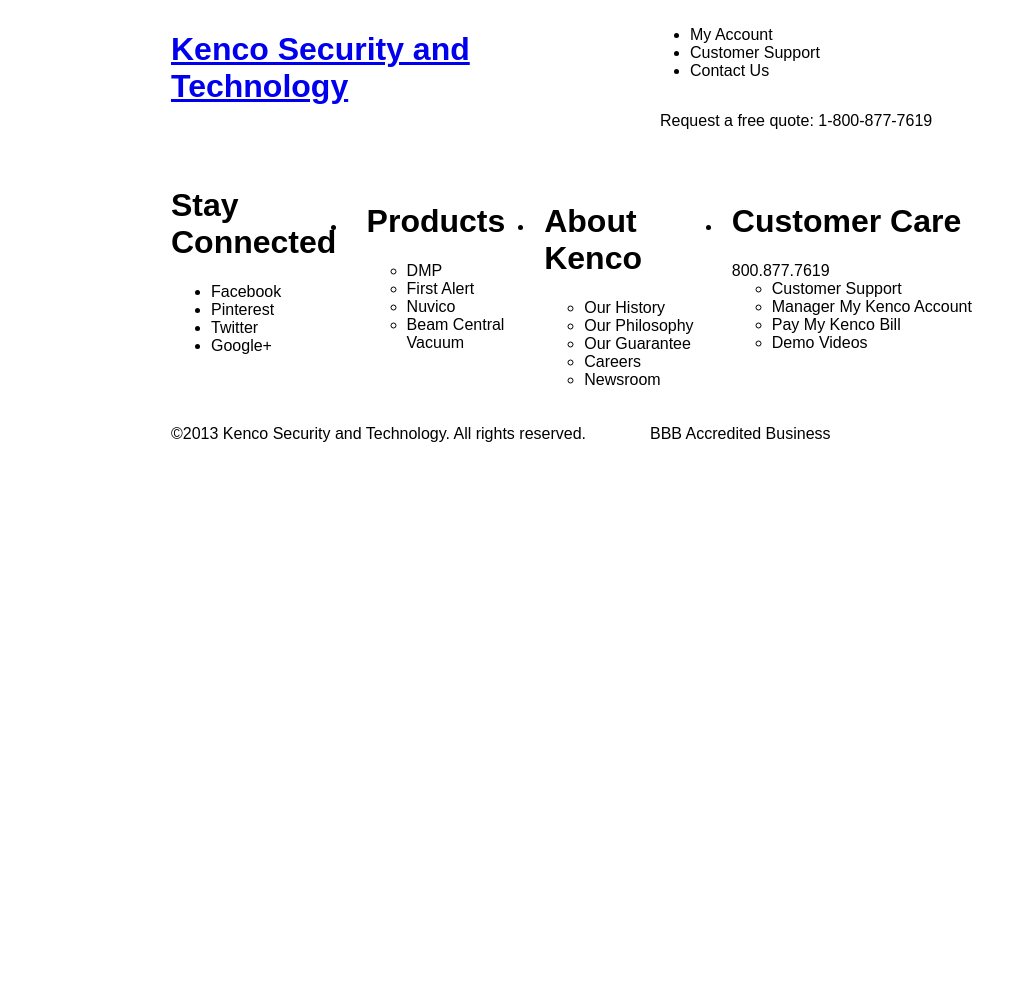
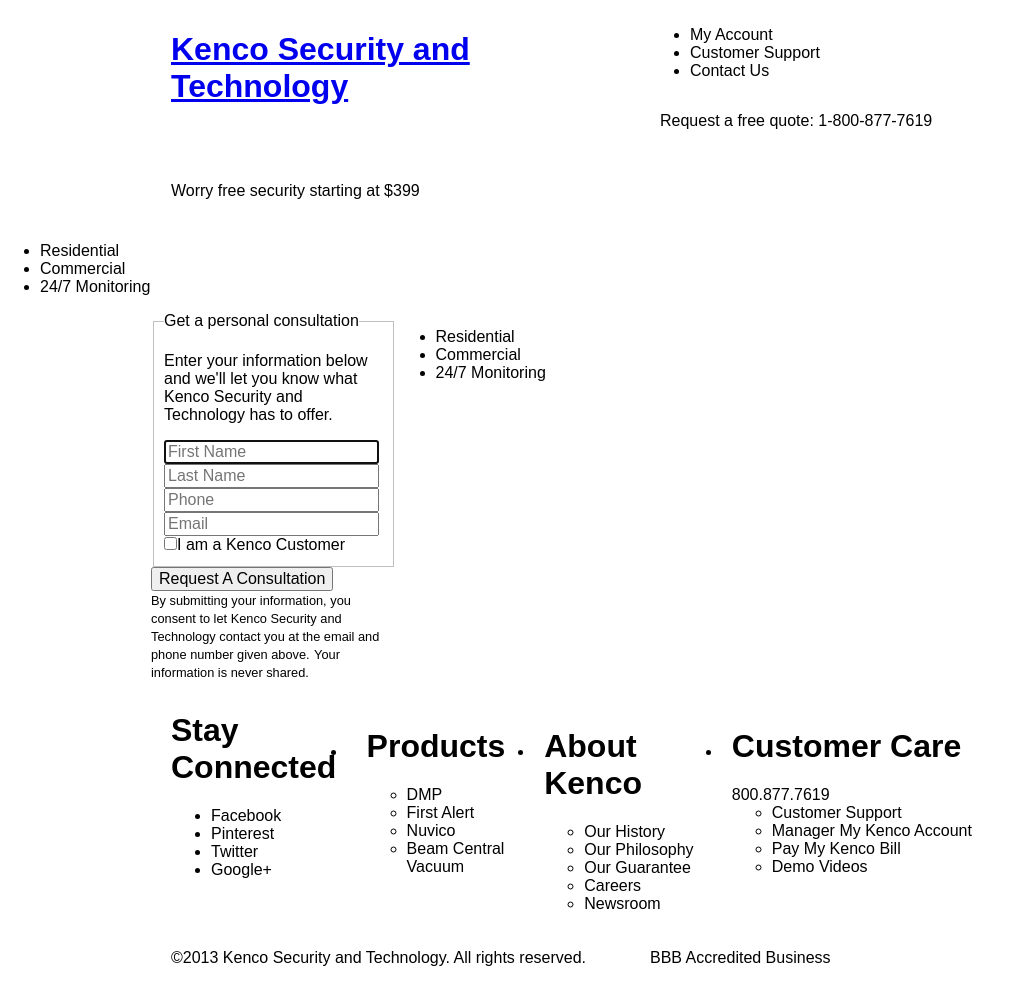
Before and after one commit to Kenco-Enterprises-Inc/kenco-enterprises-inc.github.io, a Jekyll site: the page built from index.html, in a window 1280 px wide. Shown: the whole page, without its empty margins (0-1011 px from the left). Built offline with Jekyll 4.4.1, drawn with Linux system fonts in a browser that asks for light colours; before the commit the page ends 900 px from its top, so only the background shows below that.

Commit message:
Basic blocking and content
Put in the basic content that should be on the homepage.
Blocked out content as I think it will work.

```diff
--- /dev/null
+++ b/_includes/categories-nav-items.html
@@ -0,0 +1,3 @@
+<li>Residential</li>
+<li>Commercial</li>
+<li>24/7 Monitoring</li>
--- /dev/null
+++ b/_includes/consultation.html
@@ -0,0 +1,14 @@
+<form id="consultation">
+  <fieldset>
+    <legend>Get a personal consultation</legend>
+    <p>Enter your information below and we'll let you know what Kenco Security and Technology has to offer.</p>
+    <input name="first-name" placeholder="First Name" autofocus>
+    <input name="last-name" placeholder="Last Name">
+    <input type="tel" name="phone" placeholder="Phone">
+    <input type="email" name="email" placeholder="Email">
+    <input type="checkbox" name="customer" value="I am a Kenco Customer."><label for="customer">I am a Kenco Customer</label>
+  </fieldset>
+  <input type="submit" value="Request A Consultation">
+</form>
+<small>By submitting your information, you consent to let Kenco Security and Technology contact you at the email and phone number given above.</small>
+<small class="privacy-notice">Your information is never shared.</small>
--- a/index.html
+++ b/index.html
@@ -2,3 +2,27 @@
 layout: default
 title: Kenco Security and Technology &bull; Montana and Wyoming's most chosen alarm company since 1973
 ---
+<section class="call-to-action">
+  <div class="grid">
+    <div class="unit  w-1-1  center-on-mobiles">
+      <p>Worry free security starting at $399</p>
+    </div>
+  </div>
+</section>
+<nav class="categories-nav">
+  <ul>
+    {% include categories-nav-items.html %}
+  </ul>
+</nav>
+<section class="engagement">
+  <div class="grid  no-gutters">
+    <div class="unit  w-1-4">
+      {% include consultation.html %}
+    </div>
+    <div class="unit  w-3-4">
+      <ul class="categories-nav-pic">
+        {% include categories-nav-items.html %}
+      </ul>
+    </div>
+  </div>
+</section>
```
